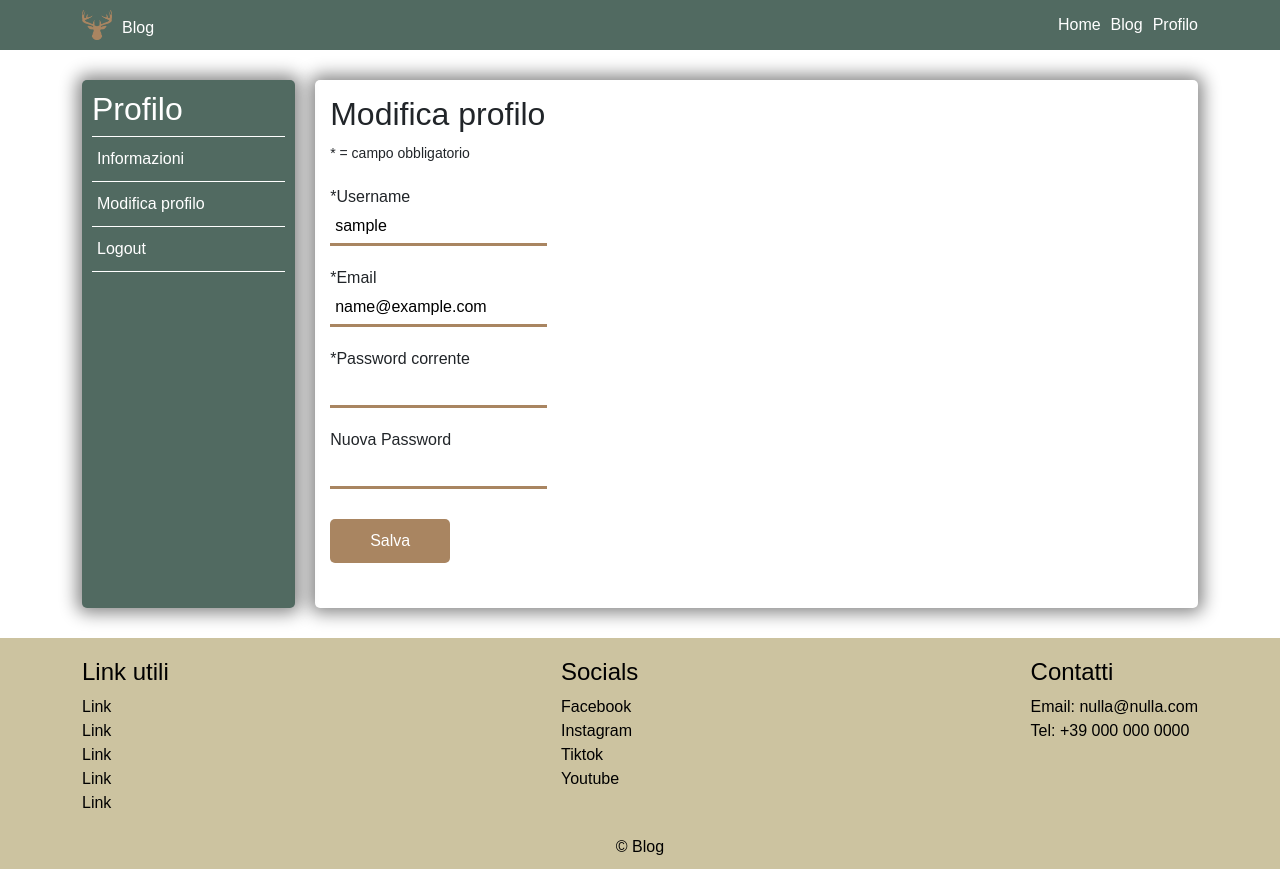
After one commit to Alessio-source/flask-blog, a Flask app: page /profile/edit in a window 1280 px wide. The commit adds this page. Run offline with Flask 2, Linux system fonts and the light colour scheme; the visitor is signed in with stand-in values (Sample User, id 1); data comes from the database, SQL or seed files in the repository; some libraries are stand-ins or nearby versions; some web fonts are replaced.

Commit message:
modifica profilo personale e pagina profilo

```diff
--- a/blog/forms.py
+++ b/blog/forms.py
@@ -24,7 +24,9 @@ class UserForm(FlaskForm):
     email = StringField('Email', validators=[DataRequired("Campo obbligatorio!")])
     role_id = SelectField('Ruolo', choices=[], coerce=int, validate_choice=False)
     password = PasswordField('Password', validators=[DataRequired("Campo obbligatorio!")])
+    new_password = PasswordField('Nuova Password')
     submit = SubmitField('Registrati')
+    submit_2 = SubmitField('Salva')
 
 class CommentForm(FlaskForm):
     content = TextAreaField('Contenuto', validators=[DataRequired("Campo obbligatorio!")])
--- a/blog/routes/web.py
+++ b/blog/routes/web.py
@@ -89,7 +89,30 @@ def register():
 
 @app.route("/profile")
 def profile():
-    return render_template("profile.html", current_user=current_user)
+    role = Role.query.get(current_user.role_id)
+    return render_template("profile.html", current_user=current_user, role=role)
+
+@app.route("/profile/edit", methods=["POST", "GET"])
+def profile_edit():
+    if current_user.is_authenticated:
+        form = UserForm()
+        if form.validate_on_submit():
+            if current_user.check_password(form.password.data):
+                user = User.query.get(current_user.id)
+                user.username = form.username.data
+                user.email = form.email.data
+                if form.new_password.data:
+                    user.set_password_hash(form.new_password.data)
+
+                db.session.add(user)
+                db.session.commit()
+                return redirect(url_for('profile'))
+            else:
+                flash('Password errata')
+                return redirect(url_for('profile_edit'))
+        form.username.data = current_user.username
+        form.email.data = current_user.email
+        return render_template("profileedit.html", current_user=current_user, form=form)
 
 @app.route("/admin")
 def admin():
--- /dev/null
+++ b/blog/static/css/profile.css
@@ -0,0 +1,61 @@
+main {
+    display: flex;
+    justify-content: space-between;
+    margin: 30px 0;
+}
+main .left , main .right {
+    box-shadow: 0px 0px 17px 5px rgba(0,0,0,0.48);
+}
+
+main .left {
+    width: calc(20% - 10px);
+    display: flex;
+    flex-direction: column;
+    padding: 10px;
+    background-color: #516A61;
+    border-radius: 5px;
+    color: #fff;
+}
+main .left a:first-of-type {
+    border-top: 1px solid #fff;
+}
+main .left a {
+    padding: 10px 5px;
+    text-decoration: none;
+    border-bottom: 1px solid #fff;
+    color: #fff;
+}
+
+main .right {
+    width: calc(80% - 10px);
+    padding: 15px;
+    border-radius: 5px;
+}
+
+main .right input:not([type="submit"]) {
+    padding: 5px;
+    border: 0;
+    outline: 0;
+    background-color: transparent;
+    border-bottom: 3px solid #a98561;
+}
+
+main .right .label {
+    display: block;
+    margin-top: 20px;
+}
+
+main .right .input:last-of-type {
+    margin-bottom: 30px;
+}
+
+main .right input[type="submit"] {
+    width: 120px;
+    padding: 10px 0;
+    margin-top: 30px;
+    background-color: #a98561;
+    outline: 0;
+    border: 0;
+    border-radius: 5px;
+    color: white;
+}
--- /dev/null
+++ b/blog/templates/profileedit.html
@@ -0,0 +1,74 @@
+{% extends 'partials/page.html' %}
+
+{% block page_title %}Modifica{% endblock %}
+
+{% block head_block %}
+<link rel="stylesheet" href="{{ url_for('static', filename='css/profile.css')}}">
+{% endblock %}
+
+{% block content %}
+
+    <main class="container">
+
+        <div class="left box">
+            <h2>Profilo</h2>
+            <a href="/profile">Informazioni</a>
+            <a href="/profile/{{current_user.id}}/edit">Modifica profilo</a>
+            <a href="/logout">Logout</a>
+        </div>
+
+        <div class="right">
+            <h2>Modifica profilo</h2>
+
+            {% with messages = get_flashed_messages() %}
+                {% if messages %}
+                    {% for message in messages %}
+                        <p class="error">{{ message }}</p>
+                    {% endfor %}
+                {% endif %}
+            {% endwith %}
+
+            <small>* = campo obbligatorio</small>
+
+            <form method="POST" novalidate>
+                {{ form.hidden_tag() }}
+
+                <div class="input">
+                    <div class="label">
+                        *{{form.username.label}}
+                    </div>
+                    {{form.username}}
+                </div>
+
+                <div class="input">
+                    <div class="label">
+                        *{{form.email.label}}
+                    </div>
+                    {{form.email}}
+                </div>
+
+                <div class="input">
+                    <div class="label">
+                        *{{form.password.label}} corrente
+                    </div>
+                    {{form.password}}
+                </div>
+
+
+                <div class="input">
+                    <div class="label">
+                        {{form.new_password.label}}
+                    </div>
+                    {{form.new_password}}
+                </div>
+
+                <div class="input">
+                    {{form.submit_2}}
+                </div>
+            </form>
+        </div>
+
+
+    </main>
+
+{% endblock %}
```
Also changed, not shown: blog/templates/profile.html (+15 -3 lines).
